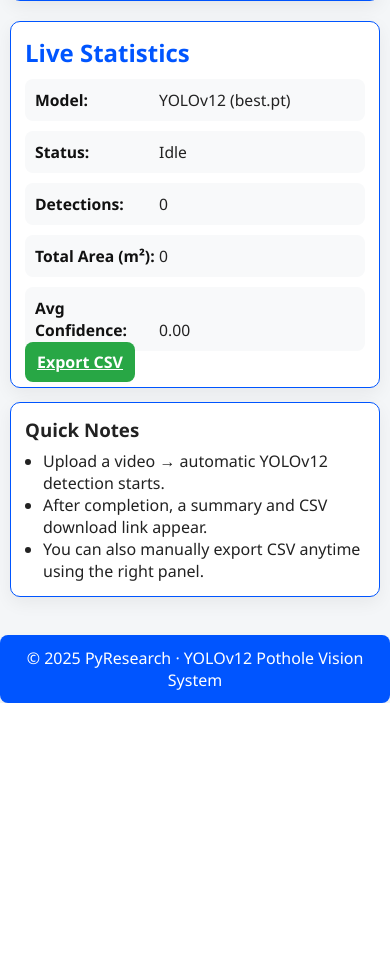
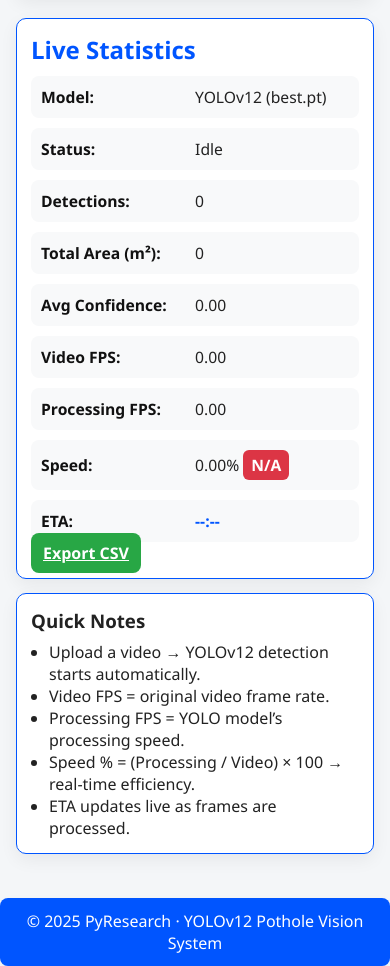
Before and after one commit to chauhanvishvanshu/Pothole_project_ml_model, a Flask app: page / in a window 390 px wide. Shown: the part 550-1516 px from the top of the page. Before the commit the page ends 1253 px from the top, so only its background shows below. Run offline with Flask 3, Linux system fonts and the light colour scheme.

Commit message:
V1 - VERSION
✅ Added multithreading for faster frame processing.
✅ Integrated live FPS tracking (video FPS & processing FPS).
✅ Added ETA and processing speed (%) calculation.
✅ Fixed live detection stats (detections, area, confidence).
✅ Restored and improved CSV export route for manual download.
✅ Restored and improved CSV export route for manual download.
✅ Fixed live detection stats (detections, area, confidence).
✅ Added ETA and processing speed (%) calculation.
✅ Integrated live FPS tracking (video FPS & processing FPS).
✅ Added multithreading for faster frame processing.

```diff
--- a/app.py
+++ b/app.py
@@ -1,4 +1,4 @@
-# app.py — YOLOv12 Pothole Detection + Video Upload + Auto CSV per Video (Final)
+ # app.py — YOLOv12 Pothole Detection with FPS, ETA, and Live Stats
 from flask import Flask, render_template, Response, jsonify, request, redirect, url_for, send_file
 import cv2
 import os
@@ -30,12 +30,19 @@ app.config['UPLOAD_FOLDER'] = UPLOAD_DIR
 
 # Thread-safe state
 state_lock = threading.Lock()
+fps_lock = threading.Lock()
+
 detection_count = 0
 total_area_m2 = 0.0
 detection_logs = []
 current_video = None
 video_path = None
 processing = False
+video_fps = 0.0
+processing_fps = 0.0
+frames_this_second = 0
+total_frames = 0
+processed_frames = 0
 
 last_report = {
     "csv_path": None,
@@ -47,7 +54,7 @@ last_report = {
 }
 
 # ---------------- MODEL LOAD ----------------
-print("🚀 Loading YOLOv12 model (with Upload Support)...")
+print("🚀 Loading YOLOv12 model...")
 model = YOLO(MODEL_PATH)
 try:
     model.model.float()
@@ -56,7 +63,6 @@ except Exception:
     pass
 print("✅ Model loaded successfully!\n")
 # --------------------------------------------
-
 
 def ensure_dirs():
     for d in [UPLOAD_DIR, REPORT_DIR]:
@@ -91,86 +97,14 @@ def get_severity(area_m2):
 
 
 def reset_detection_log(video_name):
-    global detection_logs, detection_count, total_area_m2, current_video
+    global detection_logs, detection_count, total_area_m2, current_video, processed_frames
     with state_lock:
         detection_logs = []
         detection_count = 0
         total_area_m2 = 0.0
         current_video = video_name
+        processed_frames = 0
     print(f"\n🆕 New video session started: {video_name}\n")
-
-
-def compute_aggregate_from_logs(logs):
-    if not logs:
-        return 0, 0.0, 0.0
-    total_det = len(logs)
-    total_area = sum(l.get("area_m2", 0.0) for l in logs)
-    avg_conf = sum(l.get("confidence", 0.0) for l in logs) / total_det
-    return total_det, round(total_area, 2), round(avg_conf, 3)
-
-
-# ✅ FIXED — now uses Flask app context safely for url_for
-def save_csv_to_disk(video_name):
-    ensure_dirs()
-    with state_lock:
-        logs_copy = list(detection_logs)
-
-    if not logs_copy:
-        print("⚠️ No detections logged, skipping CSV save.")
-        return None
-
-    timestamp = datetime.now().strftime("%Y%m%d_%H%M%S")
-    safe_name = secure_filename(video_name)
-    filename = f"{safe_name}_detections_{timestamp}.csv"
-    filepath = os.path.join(REPORT_DIR, filename)
-
-    try:
-        with open(filepath, "w", newline="", encoding="utf-8") as f:
-            writer = csv.DictWriter(f, fieldnames=[
-                "frame_number", "video_time_s", "timestamp",
-                "confidence", "area_m2", "severity"
-            ])
-            writer.writeheader()
-            writer.writerows(logs_copy)
-
-        total_det, total_area, avg_conf = compute_aggregate_from_logs(logs_copy)
-
-        # create Flask context to safely build URL
-        with app.app_context():
-            csv_url = url_for("serve_report", filename=filename)
-
-        with state_lock:
-            last_report.update({
-                "csv_path": filepath,
-                "csv_url": csv_url,
-                "total_detections": total_det,
-                "total_area": total_area,
-                "average_confidence": avg_conf,
-                "video_name": safe_name
-            })
-
-        print(f"💾 CSV saved: {filepath}")
-        print(f"🔗 Accessible at: {csv_url}")
-        return filepath
-
-    except Exception as e:
-        print("❌ Failed to save CSV:", e)
-        traceback.print_exc()
-        return None
-
-
-def update_stats(count, total_area, logs):
-    global detection_count, total_area_m2, detection_logs
-    with state_lock:
-        detection_count = count
-        total_area_m2 = total_area
-        if logs:
-            detection_logs.extend(logs)
-
-
-def get_stats():
-    with state_lock:
-        return detection_count, round(total_area_m2, 2)
 
 
 def draw_boxes(frame, results, frame_number, video_time):
@@ -225,8 +159,41 @@ def draw_boxes(frame, results, frame_number, video_time):
     return frame, count, total_area, logs
 
 
+def infer_frame(fid, frame, video_time):
+    """Run YOLO inference on one frame and count processed FPS."""
+    global processed_frames
+    try:
+        start = time.time()
+        results = model.predict(
+            frame,
+            conf=CONFIDENCE_THRESHOLD,
+            iou=IOU_THRESHOLD,
+            imgsz=INFERENCE_SIZE,
+            verbose=False
+        )[0]
+        frame, dets, area, logs = draw_boxes(frame, results, fid, video_time)
+        end = time.time()
+
+        with state_lock:
+            detection_logs.extend(logs)
+            global detection_count, total_area_m2
+            detection_count += dets
+            total_area_m2 += area
+            processed_frames += 1
+
+        with fps_lock:
+            global frames_this_second
+            frames_this_second += 1
+
+        return fid, frame
+    except Exception as e:
+        print(f"⚠️ Inference error frame {fid}: {e}")
+        processed_frames += 1
+        return fid, frame
+
+
 def generate_frames():
-    global video_path, processing
+    global video_path, processing, total_frames, video_fps
     if not video_path:
         print("⚠️ No video selected.")
         return
@@ -239,6 +206,10 @@ def generate_frames():
         print(f"⚠️ Cannot open video source: {video_path}")
         return
 
+    video_fps = cap.get(cv2.CAP_PROP_FPS) or 0.0
+    total_frames = int(cap.get(cv2.CAP_PROP_FRAME_COUNT)) or 1
+    print(f"🎥 Video FPS: {video_fps:.2f}, Total Frames: {total_frames}")
+
     frame_number = 0
     with state_lock:
         processing = True
@@ -248,24 +219,10 @@ def generate_frames():
             success, frame = cap.read()
             if not success:
                 break
-
             frame_number += 1
             frame = cv2.resize(frame, (FRAME_WIDTH, FRAME_HEIGHT))
             video_time = cap.get(cv2.CAP_PROP_POS_MSEC) / 1000.0
-
-            try:
-                results = model.predict(
-                    source=frame,
-                    conf=CONFIDENCE_THRESHOLD,
-                    iou=IOU_THRESHOLD,
-                    imgsz=INFERENCE_SIZE,
-                    verbose=False
-                )[0]
-                frame, detections, total_area, logs = draw_boxes(frame, results, frame_number, video_time)
-                update_stats(detections, total_area, logs)
-            except Exception as e:
-                print("⚠️ Inference error:", e)
-                traceback.print_exc()
+            _, frame = infer_frame(frame_number, frame, video_time)
 
             ret, buffer = cv2.imencode(".jpg", frame)
             if not ret:
@@ -276,10 +233,19 @@ def generate_frames():
             time.sleep(0.005)
     finally:
         cap.release()
-        save_csv_to_disk(video_name)
         with state_lock:
             processing = False
         print(f"✅ Finished processing: {video_name}")
+
+
+# ---------------- FPS Monitor Thread ----------------
+def fps_monitor():
+    global frames_this_second, processing_fps
+    while True:
+        time.sleep(1.0)
+        with fps_lock:
+            processing_fps = frames_this_second
+            frames_this_second = 0
 
 
 # ---------------- ROUTES ----------------
@@ -315,46 +281,56 @@ def upload_video():
 
 @app.route("/video_feed")
 def video_feed():
-    return Response(generate_frames(),
-                    mimetype="multipart/x-mixed-replace; boundary=frame")
+    return Response(generate_frames(), mimetype="multipart/x-mixed-replace; boundary=frame")
 
 
 @app.route("/detection_count")
 def detection_count_route():
-    count, total_area = get_stats()
+    """Return live stats for detections."""
     with state_lock:
-        avg_conf = round(
-            sum(d.get("confidence", 0.0) for d in detection_logs) / len(detection_logs), 3
-        ) if detection_logs else 0.0
-    return jsonify({"detections": count, "total_area": total_area, "avg_confidence": avg_conf})
+        logs_copy = list(detection_logs)
+
+    if not logs_copy:
+        return jsonify({
+            "detections": 0,
+            "total_area": 0.0,
+            "avg_confidence": 0.0
+        })
+
+    total_det = len(logs_copy)
+    total_area = round(sum(l.get("area_m2", 0.0) for l in logs_copy), 2)
+    avg_conf = round(sum(l.get("confidence", 0.0) for l in logs_copy) / total_det, 3)
+
+    return jsonify({
+        "detections": total_det,
+        "total_area": total_area,
+        "avg_confidence": avg_conf
+    })
 
 
-@app.route("/processing_status")
-def processing_status():
-    with state_lock:
-        return jsonify({"processing": processing})
-
-
-@app.route("/last_report")
-def last_report_route():
-    with state_lock:
-        if not last_report.get("csv_path"):
-            return jsonify({}), 404
-        return jsonify(last_report)
-
-
-@app.route("/reports/<path:filename>")
-def serve_report(filename):
-    safe_path = os.path.normpath(os.path.join(REPORT_DIR, filename))
-    if not safe_path.startswith(os.path.abspath(REPORT_DIR)):
-        return "Forbidden", 403
-    if not os.path.exists(safe_path):
-        return "Not found", 404
-    return send_file(safe_path, mimetype="text/csv", as_attachment=True, download_name=filename)
+@app.route("/progress")
+def progress_status():
+    with state_lock, fps_lock:
+        progress = (processed_frames / total_frames * 100) if total_frames > 0 else 0
+        remaining_frames = max(total_frames - processed_frames, 0)
+        est_time = remaining_frames / processing_fps if processing_fps > 0 else 0
+        speed_percent = (processing_fps / video_fps * 100) if video_fps > 0 else 0
+        return jsonify({
+            "processed_frames": processed_frames,
+            "total_frames": total_frames,
+            "progress_percent": round(progress, 2),
+            "video_fps": round(video_fps, 2),
+            "processing_fps": round(processing_fps, 2),
+            "processing_speed_percent": round(speed_percent, 1),
+            "estimated_time_left": round(est_time, 1)
+        })
 
 
 @app.route("/export_csv")
 def export_csv():
+    """Manual CSV export."""
+    global detection_logs, last_report
+
     with state_lock:
         logs_copy = list(detection_logs)
         last_csv = last_report.get("csv_path")
@@ -384,4 +360,5 @@ def export_csv():
 # ----------------------------------------
 if __name__ == "__main__":
     ensure_dirs()
+    threading.Thread(target=fps_monitor, daemon=True).start()
     app.run(debug=True, host="0.0.0.0", threaded=True)
--- a/templates/index.html
+++ b/templates/index.html
@@ -12,8 +11,8 @@
       --muted: #f4f6f8;
       --card: #ffffff;
       --success: #28a745;
-      --accent: #ff00ff;
-      --panel-border: 1px solid var(--blue);
+      --warning: #ffb100;
+      --danger: #dc3545;
     }
     body {
       margin: 0;
@@ -118,9 +88,21 @@
       box-shadow: 0 4px 10px rgba(0, 0, 0, 0.05);
     }
 
-    @media (max-width: 800px) {
-      .container { padding: 10px; }
-      .stat strong { width: 120px; }
+    .speed-status {
+      font-weight: 700;
+      padding: 4px 8px;
+      border-radius: 6px;
+      display: inline-block;
+      color: #fff;
+    }
+
+    .speed-good { background: var(--success); }
+    .speed-medium { background: var(--warning); color: #000; }
+    .speed-bad { background: var(--danger); }
+
+    #eta {
+      font-weight: 700;
+      color: var(--blue);
     }
   </style>
 </head>
@@ -128,7 +110,7 @@
 <body>
   <header class="header">
     <h1>PyResearch — Pothole Detection</h1>
-    <p>Real-time YOLOv12 detection • Auto CSV reports per video</p>
+    <p>Real-time YOLOv12 detection • FPS & ETA dashboard</p>
   </header>
 
   <main class="container">
@@ -143,25 +125,6 @@
         <div class="video">
           <img id="videoFeed" src="{{ url_for('video_feed') }}" alt="Video feed" />
         </div>
-
-        <div id="summary" class="summary" role="status" aria-live="polite">
-          <h3>✅ Processing Complete</h3>
-          <div class="summary-row">
-            <div class="summary-item">
-              <strong>Potholes</strong>
-              <div id="sum-count">0</div>
-            </div>
-            <div class="summary-item">
-              <strong>Total Area (m²)</strong>
-              <div id="sum-area">0</div>
-            </div>
-            <div class="summary-item">
-              <strong>Avg Confidence</strong>
-              <div id="sum-avg-conf">0.00</div>
-            </div>
-          </div>
-          <a id="csvDownload" href="{{ url_for('export_csv') }}" class="download">⬇️ Download CSV</a>
-        </div>
       </div>
     </section>
 
@@ -174,6 +137,10 @@
           <div class="stat"><strong>Detections:</strong> <span id="detection-count">0</span></div>
           <div class="stat"><strong>Total Area (m²):</strong> <span id="live-area">0</span></div>
           <div class="stat"><strong>Avg Confidence:</strong> <span id="avg-conf">0.00</span></div>
+          <div class="stat"><strong>Video FPS:</strong> <span id="video-fps">0.00</span></div>
+          <div class="stat"><strong>Processing FPS:</strong> <span id="proc-fps">0.00</span></div>
+          <div class="stat"><strong>Speed:</strong> <span id="proc-speed">0.00</span>% <span id="speed-status" class="speed-status speed-bad">N/A</span></div>
+          <div class="stat"><strong>ETA:</strong> <span id="eta">--:--</span></div>
         </div>
         <a id="manualExport" class="btn export" href="{{ url_for('export_csv') }}" style="margin-top:12px;">Export CSV</a>
       </div>
@@ -181,9 +148,11 @@
       <div class="card" style="margin-top:14px;">
         <h3 style="margin:0 0 8px;">Quick Notes</h3>
         <ul style="margin:0 0 0 18px;padding:0;">
-          <li>Upload a video → automatic YOLOv12 detection starts.</li>
-          <li>After completion, a summary and CSV download link appear.</li>
-          <li>You can also manually export CSV anytime using the right panel.</li>
+          <li>Upload a video → YOLOv12 detection starts automatically.</li>
+          <li>Video FPS = original video frame rate.</li>
+          <li>Processing FPS = YOLO model’s processing speed.</li>
+          <li>Speed % = (Processing / Video) × 100 → real-time efficiency.</li>
+          <li>ETA updates live as frames are processed.</li>
         </ul>
       </div>
     </aside>
@@ -196,11 +165,9 @@
     const liveAreaEl = document.getElementById('live-area');
     const avgConfEl = document.getElementById('avg-conf');
     const statusEl = document.getElementById('status');
-    const summaryCard = document.getElementById('summary');
-    const sumCount = document.getElementById('sum-count');
-    const sumArea = document.getElementById('sum-area');
-    const sumConf = document.getElementById('sum-avg-conf');
-    const csvDownload = document.getElementById('csvDownload');
+    const speedEl = document.getElementById('proc-speed');
+    const speedStatus = document.getElementById('speed-status');
+    const etaEl = document.getElementById('eta');
 
     let lastProcessing = false;
 
@@ -218,37 +185,62 @@
         .catch(() => {});
     }
 
+    function updateProgress() {
+      fetchJSON('/progress')
+        .then(data => {
+          if (!data) return;
+
+          if (data.video_fps)
+            document.getElementById('video-fps').textContent = data.video_fps.toFixed(2);
+          if (data.processing_fps)
+            document.getElementById('proc-fps').textContent = data.processing_fps.toFixed(2);
+          if (data.processing_speed_percent) {
+            speedEl.textContent = data.processing_speed_percent.toFixed(1);
+
+            const sp = data.processing_speed_percent;
+            if (sp >= 80) {
+              speedStatus.textContent = "🟢 Fast";
+              speedStatus.className = "speed-status speed-good";
+            } else if (sp >= 50) {
+              speedStatus.textContent = "🟠 Moderate";
+              speedStatus.className = "speed-status speed-medium";
+            } else {
+              speedStatus.textContent = "🔴 Slow";
+              speedStatus.className = "speed-status speed-bad";
+            }
+          }
+
+          // ETA display
+          if (data.estimated_time_left) {
+            const seconds = Math.max(0, data.estimated_time_left);
+            const mins = Math.floor(seconds / 60);
+            const secs = Math.floor(seconds % 60);
+            etaEl.textContent = `${mins.toString().padStart(2, '0')}:${secs.toString().padStart(2, '0')}`;
+
+            // Colorize ETA (green <1min, orange <2min, red otherwise)
+            if (seconds < 60) etaEl.style.color = "var(--success)";
+            else if (seconds < 120) etaEl.style.color = "var(--warning)";
+            else etaEl.style.color = "var(--danger)";
+          } else {
+            etaEl.textContent = "--:--";
+          }
+        })
+        .catch(() => {});
+    }
+
     function checkProcessing() {
       fetchJSON('/processing_status')
         .then(data => {
           const processing = !!data.processing;
           statusEl.textContent = processing ? 'Processing...' : 'Idle';
-          if (!processing && lastProcessing) {
-            showLastReport();
-          }
           lastProcessing = processing;
-        })
-        .catch(() => {
-          showLastReport();
-        });
-    }
-
-    function showLastReport() {
-      fetchJSON('/last_report')
-        .then(report => {
-          if (report && report.csv_url) {
-            sumCount.textContent = report.total_detections ?? 0;
-            sumArea.textContent = report.total_area ?? 0;
-            sumConf.textContent = (report.average_confidence ?? 0).toFixed(2);
-            csvDownload.href = report.csv_url;
-            summaryCard.style.display = 'block';
-          }
         })
         .catch(() => {});
     }
 
     setInterval(() => {
       updateStats();
+      updateProgress();
       checkProcessing();
     }, 1000);
   </script>
```
Also changed, not shown: other parts of templates/index.html (+2 -32 lines), 3 other files.
